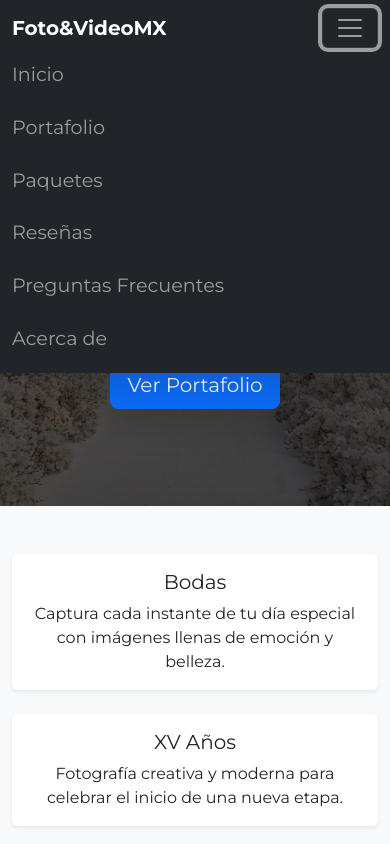
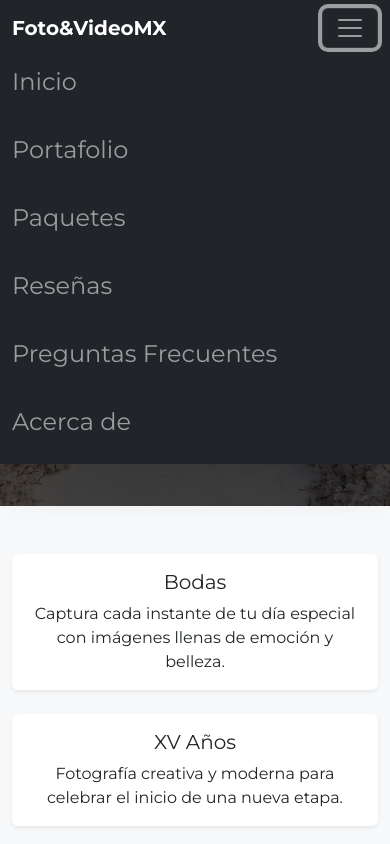
Before and after one commit to bigCodemx/fotoyvideomx, a plain HTML site: page index.html in a window 390 px wide. Both pictures are taken after a click on the button "Toggle navigation". Shown: the top 844 px of the page. Drawn offline with nearby package versions, Linux system fonts and the light colour scheme; some icons are missing.

Commit message:
Responsive menu

```diff
--- a/assets/css/style.css
+++ b/assets/css/style.css
@@ -76,7 +76,7 @@ footer a:hover {
     padding-bottom: 40px;
   }
   .navbar-nav .nav-link {
-    font-size: 1.2rem;
-    padding: 12px 0;
+    font-size: 1.5rem;
+    padding: 16px 0;
   }
 }
```
